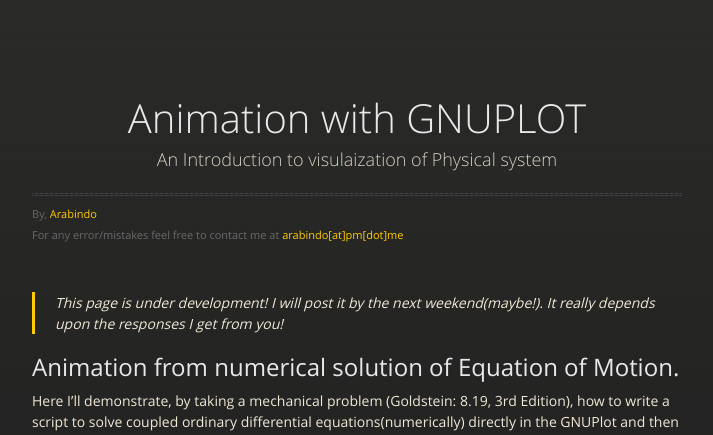
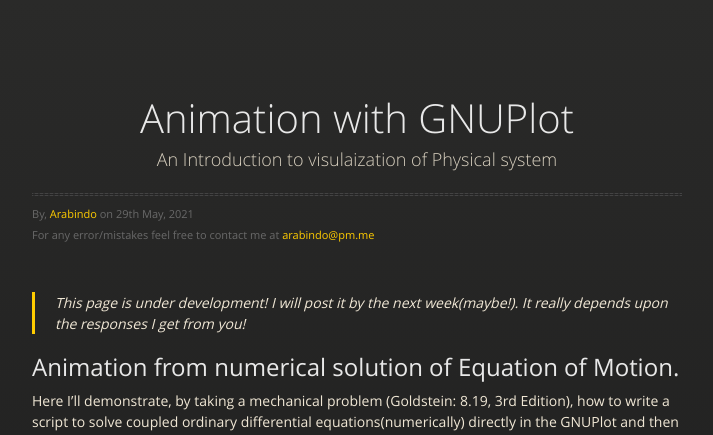
Before and after one commit to arabindo/GNUanimation, a Jekyll site: the page built from eom.md, in a window 1280 px wide. Shown: the top 435 px of the page, without its empty margins (283-996 px from the left). Built offline with Jekyll 4.4.1, drawn with Linux system fonts in a browser that asks for light colours; some of the changed text lies outside the part shown.

Commit message:
content update

```diff
--- a/_config.yml
+++ b/_config.yml
@@ -1,9 +1,10 @@
-title: Animation with GNUPLOT
+title: Animation with GNUPlot
 description: An Introduction to visulaization of Physical system
 show_downloads: false
 google_analytics:
 theme: jekyll-theme-midnight
-
+highlighter: rouge
 author: Arabindo
-author_url: #
-email: 'mailto:arabindo@pm.me'
+author_url: "https://arabindo.github.io"
+author_email: "mailto:arabindo@pm.me"
+disqus-id: arabindo
--- a/_layouts/default.html
+++ b/_layouts/default.html
@@ -36,13 +36,21 @@
           <h1>{{ site.title | default: site.github.repository_name }}</h1>
           <p>{{ site.description | default: site.github.project_tagline }}</p>
           <hr>
-          <span class="credits left">By, <a href="{{ site.email }}">{{ site.author }}</a></span><br>
-          <span class="credits left">For any error/mistakes feel free to contact me at <a href="mailto:arabindo@pm.me">arabindo[at]pm[dot]me</a></span>
+          <span class="credits left">By, <a href="{{ site.author_url }}" target="_blank">{{ site.author }}</a>
+          {% if page.date %} on {{ page.date }} {% endif %} </span>
+          {% if page.comment %}
+          <span class="credits right"> <a href="{{post.url | absolute_url}}#disqus_thread"> Comments </a></span>
+          {% endif %}
+          <br>
+          <span class="credits left">For any error/mistakes feel free to contact me at <a href="{{ site.author_email }}">arabindo@pm.me</a></span>
         </div>
 
         {{ content }}
 
       </section>
+      {% if page.comment %}
+       {% include disqus.html %}
+      {% endif %}
 
     </div>
 
@@ -57,8 +65,8 @@
       </script>
     {% endif %}
     <footer>
-    	<span class="credits left">Project maintained by <a href="{{ site.author_url }}">{{ site.author }}</a></span>
-       <span class="credits right">Hosted on GitHub Pages &mdash; Theme by <a href="https://twitter.com/mattgraham">mattgraham</a></span>
+    	<span class="credits left">Project maintained by <a href="{{ site.author_url }}" target="_blank">{{ site.author }}</a></span>
+       <span class="credits right">Powered bt GitHub Pages &mdash; Theme by <a href="https://twitter.com/mattgraham" target="_blank">mattgraham</a></span>
     </footer>
   </body>
 </html>
--- a/eom.md
+++ b/eom.md
@@ -1,8 +1,9 @@
 ---
 layout: default
+date: "29th May, 2021"
 ---
 
-> This page is under development! I will post it by the next weekend(maybe!). It really depends upon the responses I get from you!
+> This page is under development! I will post it by the next week(maybe!). It really depends upon the responses I get from you!
 
 ## Animation from numerical solution of Equation of Motion.
 
```
Also changed, not shown: _includes/disqus.html (added, +15 -0 lines), index.md (+18 -18 lines).
